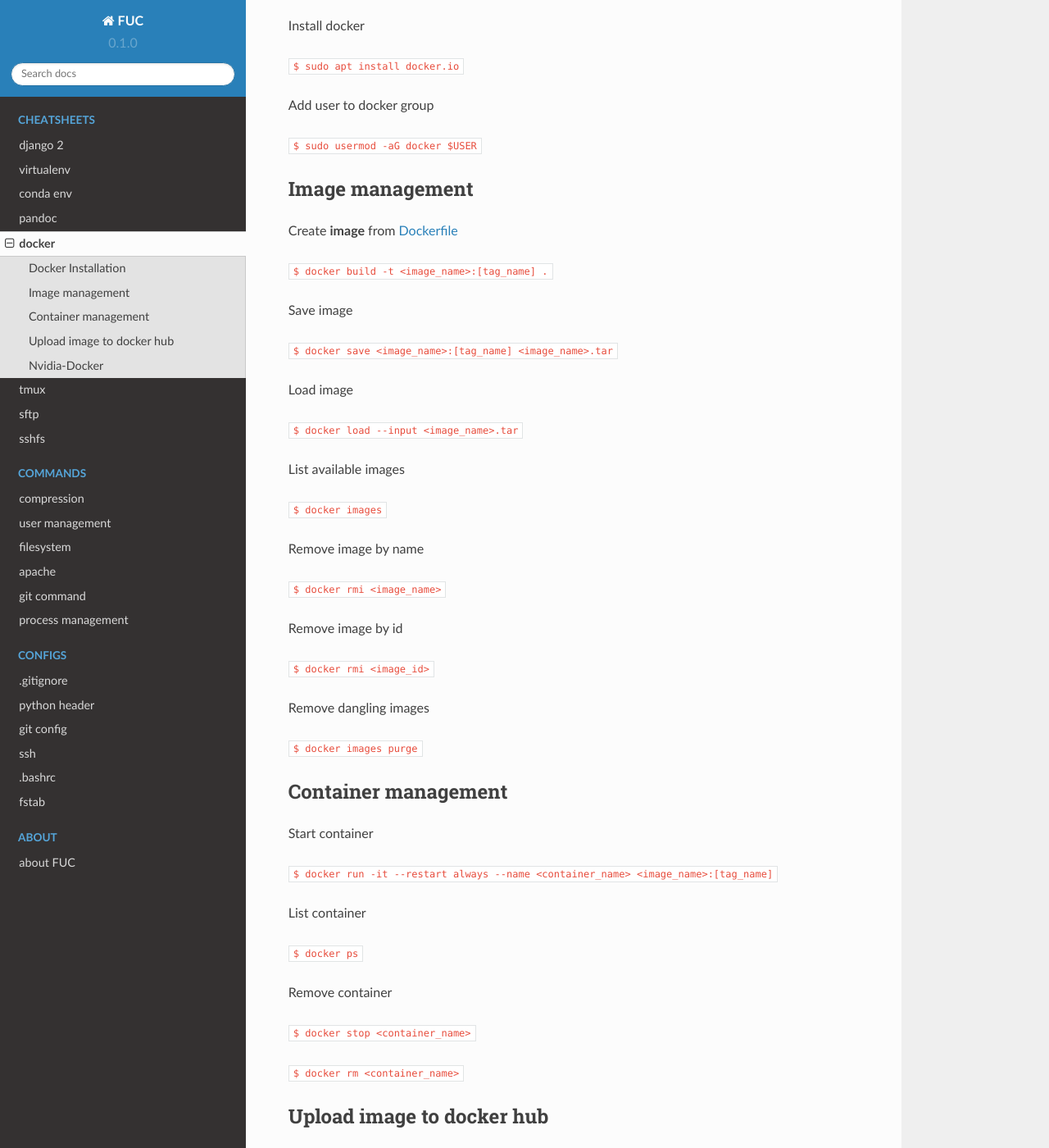
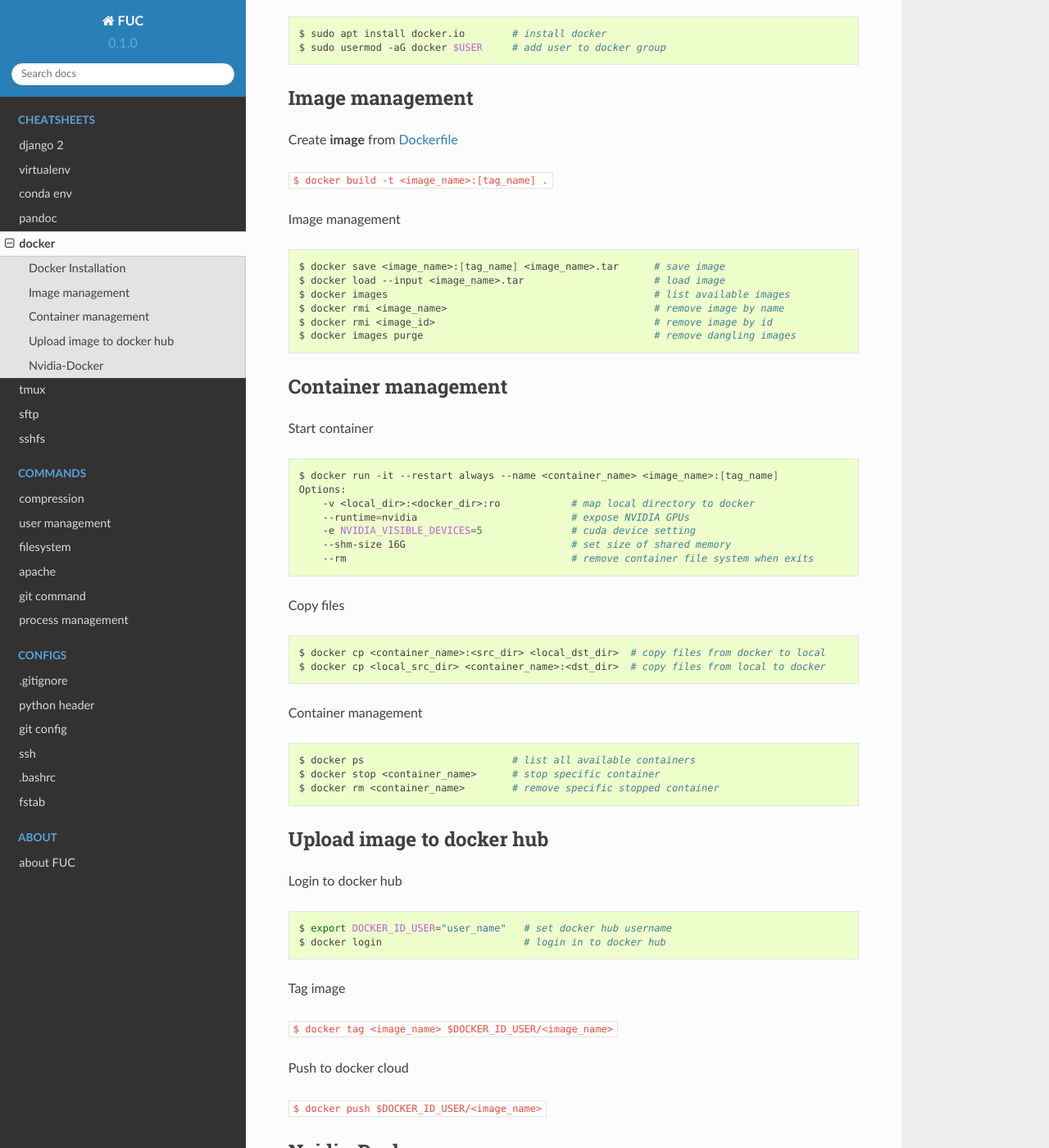
Before and after one commit to PingjunChen/FUC, a Sphinx documentation site: the page built from docs/docker.rst, in a window 1280 px wide and 1400 px high, scrolled down 268 px. Shown: the whole window at 82% size. Built offline with Sphinx 7.4.7 and the Read the Docs theme 2.0.0, drawn with Linux system fonts in a browser that asks for light colours; some of the changed text lies outside the part shown.

Commit message:
update docker

```diff
--- a/docs/docker.rst
+++ b/docs/docker.rst
@@ -9,13 +9,10 @@ data center VMs, or the cloud.
 Docker Installation
 --------
 
-Install docker
+.. code-block:: bash
 
-:code:`$ sudo apt install docker.io`
-
-Add user to docker group
-
-:code:`$ sudo usermod -aG docker $USER`
+    $ sudo apt install docker.io        # install docker
+    $ sudo usermod -aG docker $USER     # add user to docker group
 
 
 Image management
@@ -25,30 +22,16 @@ Create **image** from `Dockerfile <https://docs.docker.com/engine/reference/buil
 
 :code:`$ docker build -t <image_name>:[tag_name] .`
 
-Save image
+Image management
 
-:code:`$ docker save <image_name>:[tag_name] <image_name>.tar`
+.. code-block:: bash
 
-Load image
-
-:code:`$ docker load --input <image_name>.tar`
-
-List available images
-
-:code:`$ docker images`
-
-Remove image by name
-
-:code:`$ docker rmi <image_name>`
-
-Remove image by id
-
-:code:`$ docker rmi <image_id>`
-
-
-Remove dangling images
-
-:code:`$ docker images purge`
+    $ docker save <image_name>:[tag_name] <image_name>.tar      # save image
+    $ docker load --input <image_name>.tar                      # load image
+    $ docker images                                             # list available images
+    $ docker rmi <image_name>                                   # remove image by name
+    $ docker rmi <image_id>                                     # remove image by id
+    $ docker images purge                                       # remove dangling images
 
 
 Container management
@@ -56,28 +39,41 @@ Container management
 
 Start container
 
-:code:`$ docker run -it --restart always --name <container_name> <image_name>:[tag_name]`
+.. code-block:: bash
 
-List container
+    $ docker run -it --restart always --name <container_name> <image_name>:[tag_name]
+    Options:
+        -v <local_dir>:<docker_dir>:ro            # map local directory to docker
+        --runtime=nvidia                          # expose NVIDIA GPUs
+        -e NVIDIA_VISIBLE_DEVICES=5               # cuda device setting
+        --shm-size 16G                            # set size of shared memory
+        --rm                                      # remove container file system when exits
 
-:code:`$ docker ps`
 
-Remove container
+Copy files
 
-:code:`$ docker stop <container_name>`
+.. code-block:: bash
 
-:code:`$ docker rm <container_name>`
+    $ docker cp <container_name>:<src_dir> <local_dst_dir>  # copy files from docker to local
+    $ docker cp <local_src_dir> <container_name>:<dst_dir>  # copy files from local to docker
+
+Container management
+
+.. code-block:: bash
+
+    $ docker ps                         # list all available containers
+    $ docker stop <container_name>      # stop specific container
+    $ docker rm <container_name>        # remove specific stopped container
 
 Upload image to docker hub
 --------
 
-Set docker hub username
+Login to docker hub
 
-:code:`$ export DOCKER_ID_USER="user_name"`
+.. code-block:: bash
 
-Login in to docker hub
-
-:code:`$ docker login`
+    $ export DOCKER_ID_USER="user_name"   # set docker hub username
+    $ docker login                        # login in to docker hub
 
 Tag image
 
```
